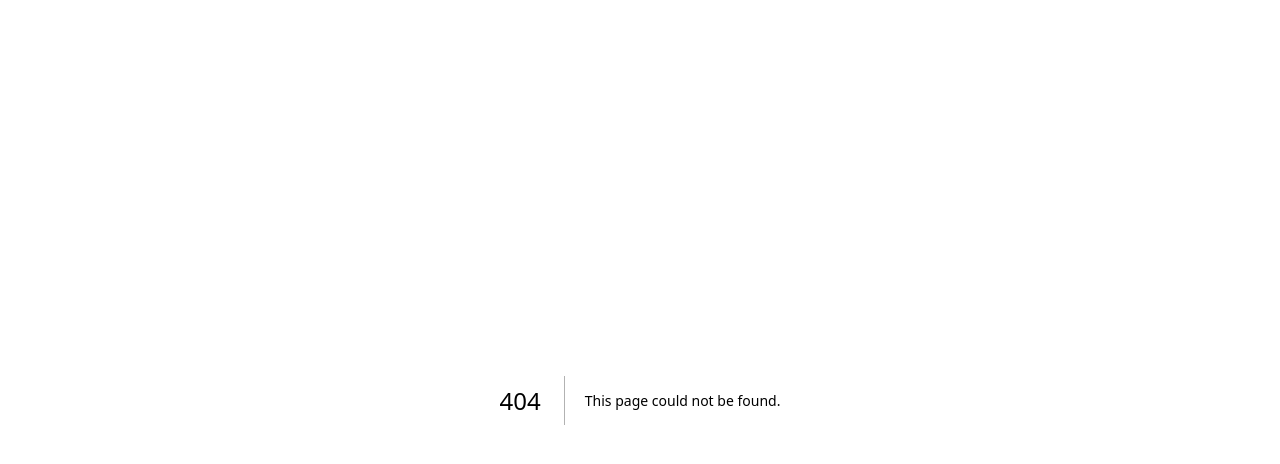
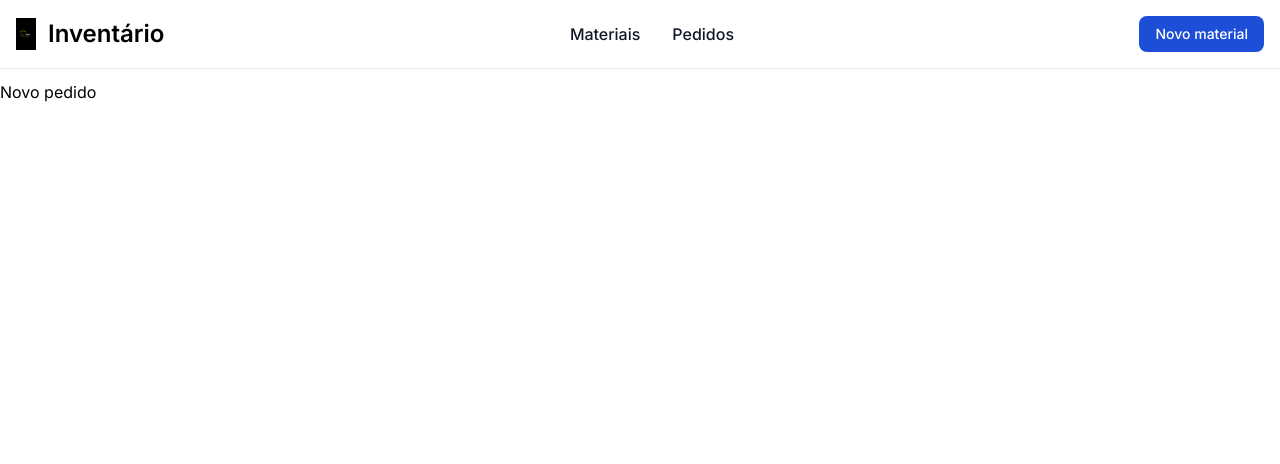
Before and after one commit to evelynlnoro/building_inventory, a Next.js app: page /orders/new in a window 1280 px wide. Before the commit this address had no page. Shown: the top 464 px of the page. Built offline with nearby package versions, Linux system fonts and the light colour scheme.

Commit message:
feat: add navbar and routes

```diff
--- a/app/components/InventoryList.tsx
+++ b/app/components/InventoryList.tsx
@@ -1,5 +1,4 @@
 import { prisma } from "@/app/db";
-import Link from "next/link";
 
 import { InventoryItem } from "@/app/components/InventoryItem";
 
@@ -12,20 +11,13 @@
 
   return (
     <>
-      <header className="flex justify-between items-center mb-4">
-        <h1 className="text-2xl">Estoque</h1>
-        <Link
-          className="border border-slate-300 text-slate-300 px-2 py-1 rounded hover:bg-slate-700 focus-within:bg-slate-700 outline-none"
-          href="/new"
-        >
-          Novo
-        </Link>
-      </header>
-      <ul className="pl-4">
-        {items.map((item) => (
-          <InventoryItem key={item.id} {...item} />
-        ))}
-      </ul>
+      <section>
+        <ul className="pl-4">
+          {items.map((item) => (
+            <InventoryItem key={item.id} {...item} />
+          ))}
+        </ul>
+      </section>
     </>
   );
 }
--- /dev/null
+++ b/app/components/NavBar.tsx
@@ -0,0 +1,81 @@
+import Image from "next/image";
+import Link from "next/link";
+
+import logo from "@/public/logo.jpg";
+
+export default function NavBar() {
+  return (
+    <>
+      <nav className="bg-white dark:bg-gray-900 fixed w-full z-20 top-0 left-0 border-b border-gray-200 dark:border-gray-600">
+        <div className="max-w-screen-xl flex flex-wrap items-center justify-between mx-auto p-4">
+          <Link href="/" className="flex items-center">
+            <Image
+              src={logo}
+              className="h-8 mr-3"
+              alt="Building Inventory Logo"
+              width="20"
+              height="20"
+            />
+            <span className="self-center text-2xl font-semibold whitespace-nowrap dark:text-white">
+              Inventário
+            </span>
+          </Link>
+          <div className="flex md:order-2">
+            <Link
+              className="text-white bg-blue-700 hover:bg-blue-800 focus:ring-4 focus:outline-none focus:ring-blue-300 font-medium rounded-lg text-sm px-4 py-2 text-center mr-3 md:mr-0 dark:bg-blue-600 dark:hover:bg-blue-700 dark:focus:ring-blue-800"
+              href="/materials/new"
+            >
+              Novo material
+            </Link>
+
+            <button
+              data-collapse-toggle="navbar-sticky"
+              type="button"
+              className="inline-flex items-center p-2 text-sm text-gray-500 rounded-lg md:hidden hover:bg-gray-100 focus:outline-none focus:ring-2 focus:ring-gray-200 dark:text-gray-400 dark:hover:bg-gray-700 dark:focus:ring-gray-600"
+              aria-controls="navbar-sticky"
+              aria-expanded="false"
+            >
+              <span className="sr-only">Open main menu</span>
+              <svg
+                className="w-6 h-6"
+                aria-hidden="true"
+                fill="currentColor"
+                viewBox="0 0 20 20"
+                xmlns="http://www.w3.org/2000/svg"
+              >
+                <path
+                  fill-rule="evenodd"
+                  d="M3 5a1 1 0 011-1h12a1 1 0 110 2H4a1 1 0 01-1-1zM3 10a1 1 0 011-1h12a1 1 0 110 2H4a1 1 0 01-1-1zM3 15a1 1 0 011-1h12a1 1 0 110 2H4a1 1 0 01-1-1z"
+                  clip-rule="evenodd"
+                ></path>
+              </svg>
+            </button>
+          </div>
+          <div
+            className="items-center justify-between hidden w-full md:flex md:w-auto md:order-1"
+            id="navbar-sticky"
+          >
+            <ul className="flex flex-col p-4 md:p-0 mt-4 font-medium border border-gray-100 rounded-lg bg-gray-50 md:flex-row md:space-x-8 md:mt-0 md:border-0 md:bg-white dark:bg-gray-800 md:dark:bg-gray-900 dark:border-gray-700">
+              <li>
+                <Link
+                  href="/materials"
+                  className="block py-2 pl-3 pr-4 text-gray-900 rounded hover:bg-gray-100 md:hover:bg-transparent md:hover:text-blue-700 md:p-0 md:dark:hover:text-blue-500 dark:text-white dark:hover:bg-gray-700 dark:hover:text-white md:dark:hover:bg-transparent dark:border-gray-700"
+                >
+                  Materiais
+                </Link>
+              </li>
+              <li>
+                <Link
+                  href="/orders"
+                  className="block py-2 pl-3 pr-4 text-gray-900 rounded hover:bg-gray-100 md:hover:bg-transparent md:hover:text-blue-700 md:p-0 md:dark:hover:text-blue-500 dark:text-white dark:hover:bg-gray-700 dark:hover:text-white md:dark:hover:bg-transparent dark:border-gray-700"
+                >
+                  Pedidos
+                </Link>
+              </li>
+            </ul>
+          </div>
+        </div>
+      </nav>
+    </>
+  );
+}
--- a/app/layout.tsx
+++ b/app/layout.tsx
@@ -1,5 +1,7 @@
 import "./globals.css";
 import { Inter } from "next/font/google";
+
+import NavBar from "@/app/components/NavBar";
 
 const inter = Inter({ subsets: ["latin"] });
 
@@ -15,7 +17,10 @@
 }) {
   return (
     <html lang="en">
-      <body className={`${inter.className}`}>{children}</body>
+      <body className={`${inter.className}`}>
+        <NavBar />
+        <div className="mt-20">{children}</div>
+      </body>
     </html>
   );
 }
--- /dev/null
+++ b/app/materials/page.tsx
@@ -0,0 +1,9 @@
+import InventoryList from "@/app/components/InventoryList";
+
+export default async function Materials() {
+  return (
+    <>
+      <InventoryList />
+    </>
+  );
+}
--- /dev/null
+++ b/app/orders/new/page.tsx
@@ -0,0 +1,3 @@
+export default function NewOrder() {
+  return <h1>Novo pedido</h1>;
+}
--- /dev/null
+++ b/app/orders/page.tsx
@@ -0,0 +1,3 @@
+export default function Orders() {
+  return <h1>Pedidos</h1>;
+}
```
Also changed, not shown: app/materials/new/page.tsx (renamed from app/new/page.tsx), public/logo.jpg (added).
